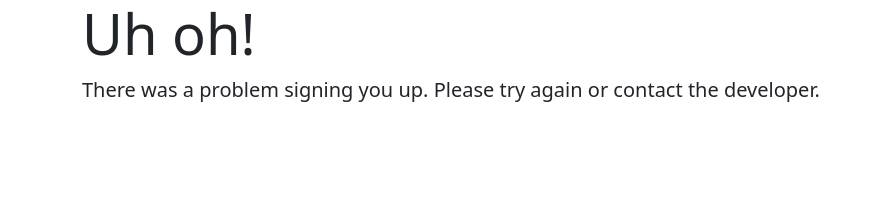
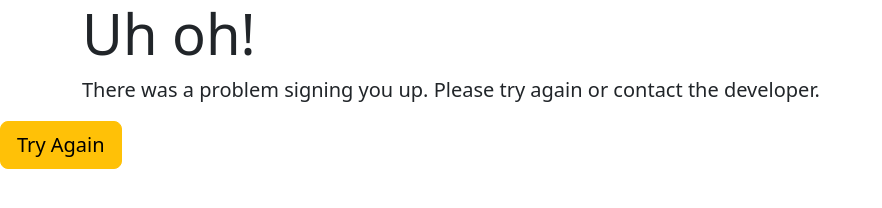
Before and after one commit to lucastimho/newsletter-signup, a website: page failure.html in a window 1280 px wide. Shown: the whole page, without its empty margins (0-882 px from the left). Drawn offline with nearby package versions, Linux system fonts and the light colour scheme.

Commit message:
adds button to through failure route

```diff
--- a/failure.html
+++ b/failure.html
@@ -13,6 +13,9 @@
           <h1 class="display-4">Uh oh!</h1>
           <p class="lead">There was a problem signing you up. Please try again or contact the developer.</p>
         </div>
-      </div>
+    </div>
+    <form class="" accept="index.html" action="post">
+        <button class="btn btn-lg btn-warning" type="submit" name="button">Try Again</button>
+    </form>
 </body>
 </html>
```
